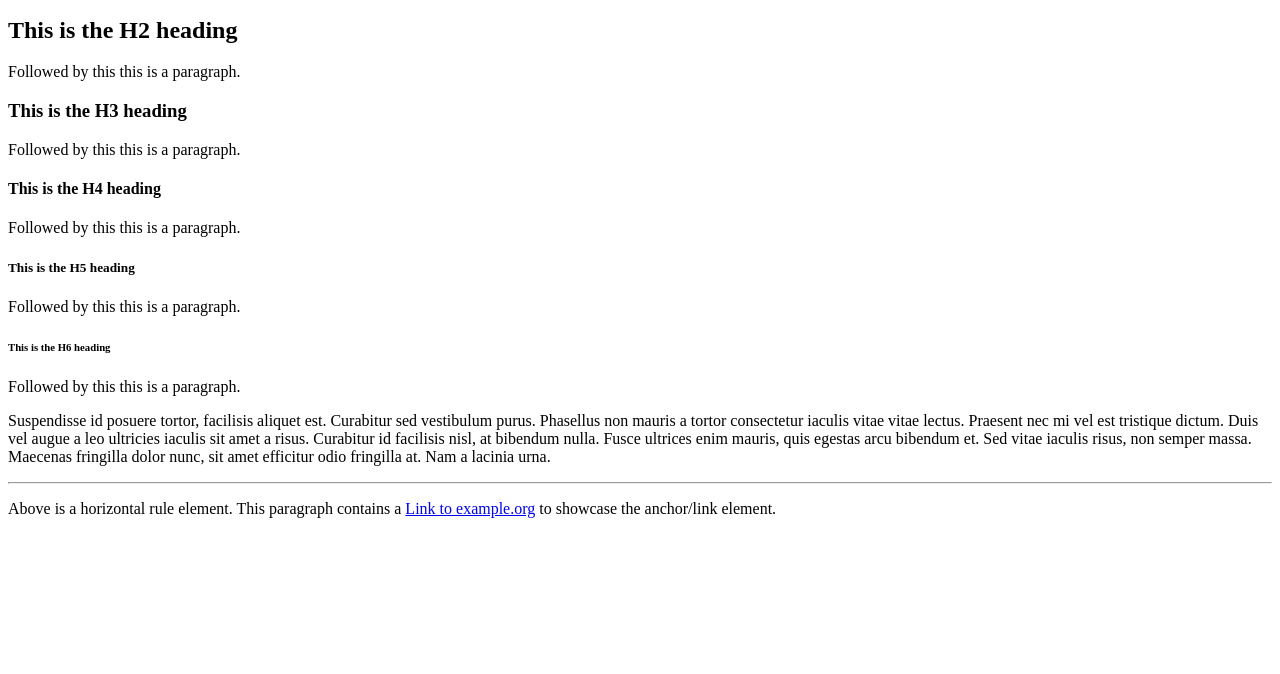
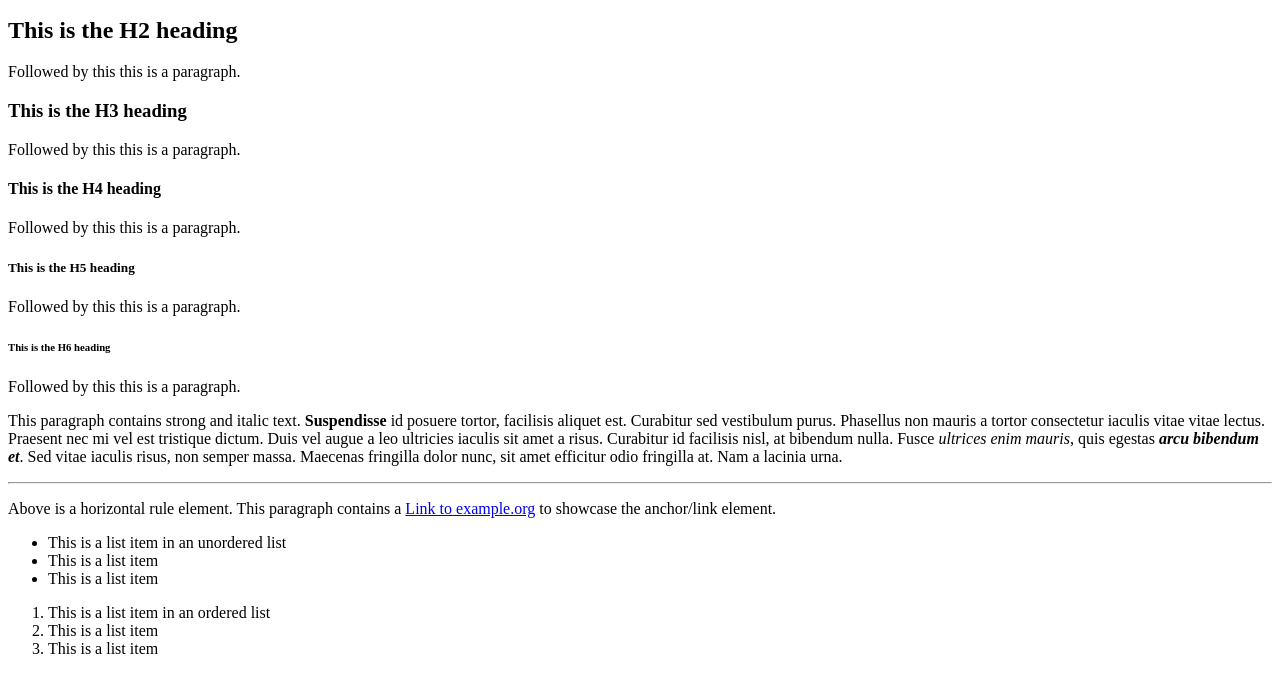
Before and after one commit to ragoutje/richt-text-example, a plain HTML site: page index.html in a window 1280 px wide. Shown: the part 394-1068 px from the top of the page. Before the commit the page ends 928 px from the top, so only its background shows below. Drawn offline with Linux system fonts and the light colour scheme.

Commit message:
Update index.html

```diff
--- a/index.html
+++ b/index.html
@@ -24,11 +24,21 @@
 <h6>This is the H6 heading</h6>
 <p>Followed by this this is a paragraph.</p>
 <p>
-  Suspendisse id posuere tortor, facilisis aliquet est. Curabitur sed vestibulum purus.
+  This paragraph contains strong and italic text. <strong>Suspendisse</strong> id posuere tortor, facilisis aliquet est. Curabitur sed vestibulum purus.
   Phasellus non mauris a tortor consectetur iaculis vitae vitae lectus. Praesent nec mi vel est tristique dictum.
   Duis vel augue a leo ultricies iaculis sit amet a risus. Curabitur id facilisis nisl, at bibendum nulla.
-  Fusce ultrices enim mauris, quis egestas arcu bibendum et. Sed vitae iaculis risus, non semper massa.
+  Fusce <i>ultrices enim mauris</i>, quis egestas <strong><i>arcu bibendum et</i></strong>. Sed vitae iaculis risus, non semper massa.
   Maecenas fringilla dolor nunc, sit amet efficitur odio fringilla at. Nam a lacinia urna.
 </p>
 <hr>
 <p>Above is a horizontal rule element. This paragraph contains a <a href="https://example.org" title="Example website link">Link to example.org</a> to showcase the anchor/link element.</p>
+<ul>
+  <li>This is a list item in an unordered list</li>
+  <li>This is a list item</li>
+  <li>This is a list item</li>
+</ul>
+<ol>
+  <li>This is a list item in an ordered list</li>
+  <li>This is a list item</li>
+  <li>This is a list item</li>
+</ol>
```
